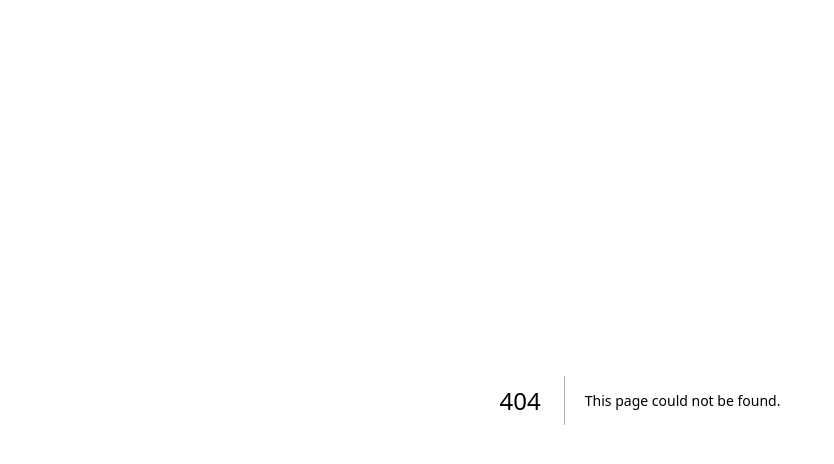
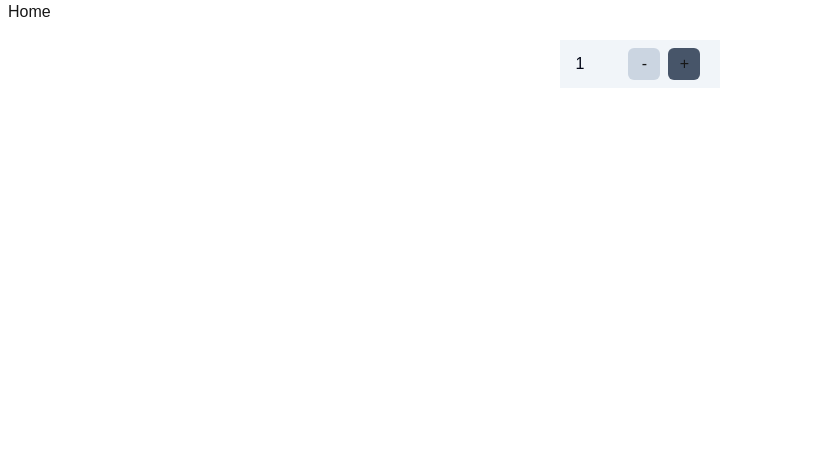
Before and after one commit to Jaxsimon2/cprg306-assignments, a Next.js app: page /week-4 in a window 1280 px wide. Before the commit this address had no page. Shown: the top 464 px of the page, without its empty margins (0-834 px from the left). Built offline with nearby package versions, Linux system fonts and the light colour scheme.

Commit message:
Added Week 4 Assignment
1-20 Quantity Counter

```diff
--- a/app/page.js
+++ b/app/page.js
@@ -10,6 +10,9 @@ export default function Page() {
     <li>
       <Link href="/week-3">Week 3 Assignment</Link>
     </li>
+    <li>
+      <Link href="/week-4">Week 4 Assignment</Link>
+    </li>
   </main>
   );
 }
--- /dev/null
+++ b/app/week-4/new-item.js
@@ -0,0 +1,23 @@
+"use client"
+import {useState} from "react";
+
+export default function NewItem(){
+    const [quantity, setCount] = useState(1);
+
+    const increment = () => {
+        if (quantity < 20) {setCount(quantity+1);} }
+
+    const decrement = () => {
+        if (quantity > 1) {setCount(quantity-1);}}
+
+
+    return(
+        <main className="flex justify-center">
+            <div className="flex justify-center mt-4 w-40 h-12 bg-slate-100 p-1">
+                <p className="mt-2 mr-10 text-slate-950 ">{quantity}</p>
+                <button disabled={quantity===1} className="m-1 h-8 w-8 bg-slate-600 rounded-md hover:bg-slate-800 disabled:bg-slate-300" onClick={decrement}>-</button>
+                <button disabled={quantity===20} className="m-1 h-8 w-8 bg-slate-600 rounded-md hover:bg-slate-800 disabled:bg-slate-300" onClick={increment}>+</button>
+            </div>
+        </main>
+    );
+}
--- /dev/null
+++ b/app/week-4/page.js
@@ -0,0 +1,13 @@
+"use client"
+import Link from "next/link";
+import NewItem from "./new-item";
+
+export default function Page(){
+
+    return(
+        <main>
+            <Link href="/" className="m-2">Home</Link>
+            <NewItem/>
+        </main>
+    );
+}
```
